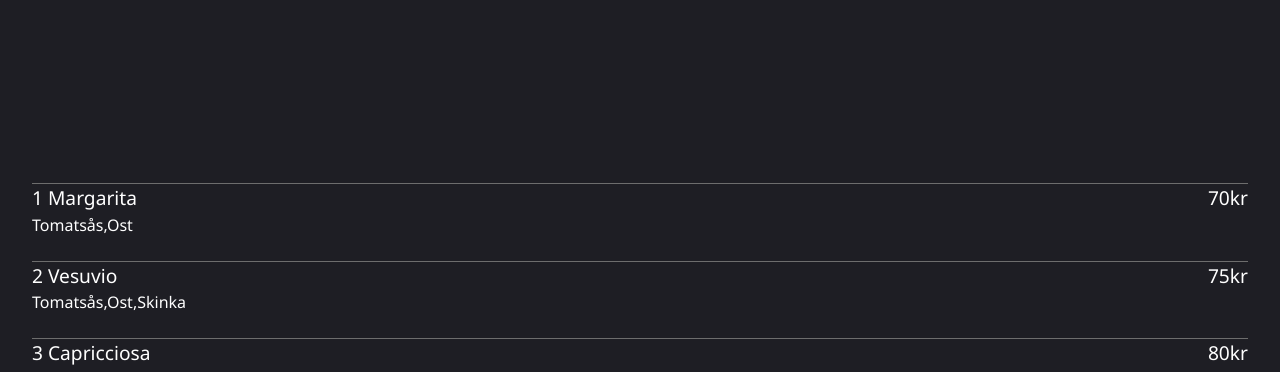
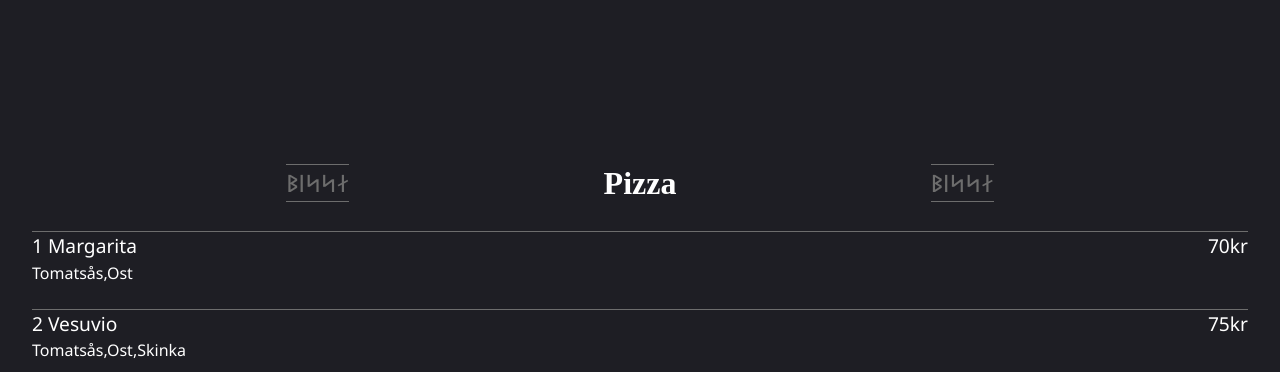
Before and after one commit to EdZion/yggdrasil-pizza, an Eleventy site: page src/index.md in a window 1280 px wide. Shown: the part 653-1025 px from the top of the page. Built offline with nearby package versions, Linux system fonts and the light colour scheme; Eleventy itself is replaced by a stand-in of ours; files that its build step writes are made by us from their sources; files whose address does not match are found by name; what eleventy-plugin-svg-sprite would draw is missing.

Commit message:
💄 Added a title to the menu

```diff
--- a/src/_includes/components/pizzameny.html
+++ b/src/_includes/components/pizzameny.html
@@ -1,11 +1,15 @@
+
 {% if pizza.items %}
         <ul class="meny" id="meny">
-             {# {%for item in category%}
-                <h1>{{item.category}}</h1> #}
+             <div class="rune-list">
+                <h2 class="rune">ᛒᛁᛋᛋᛅ</h2>
+                <h2>Pizza</h2>
+                <h2 class="rune">ᛒᛁᛋᛋᛅ</h2>
+                </div>
                 {% for item in pizza.items %}
                     <h4><div>{{ item.id }} {{item.name}}</div> <div>{{item.price}}kr</div></h4>
                     <p> {{item.toppings}} </p>
                 {% endfor %}
-             {# {% endfor %} #}
+
         </ul>
 {% endif %}
--- a/src/scss/_type.scss
+++ b/src/scss/_type.scss
@@ -29,6 +29,11 @@ h2 {
   font-weight: bold;
 }
 
+.rune{
+  font-family: 'Noto Sans Runic', sans-serif;
+  font-weight: normal;
+  font-size: 1.5rem;
+}
 
 h3 {
   font-family: norse;
--- a/src/scss/components/_meny.scss
+++ b/src/scss/components/_meny.scss
@@ -18,3 +18,18 @@
   display: flex;
   justify-content: space-between;
 }
+
+.rune-list{
+  display: flex;
+  flex-direction: row;
+  justify-content: space-evenly;
+  align-items: center;
+}
+
+.rune{
+  height: 2.4rem;
+  color: #6D6D6D;
+  border-top-style: solid;
+  border-bottom-style: solid;
+  border-width: 1px;
+}
```
